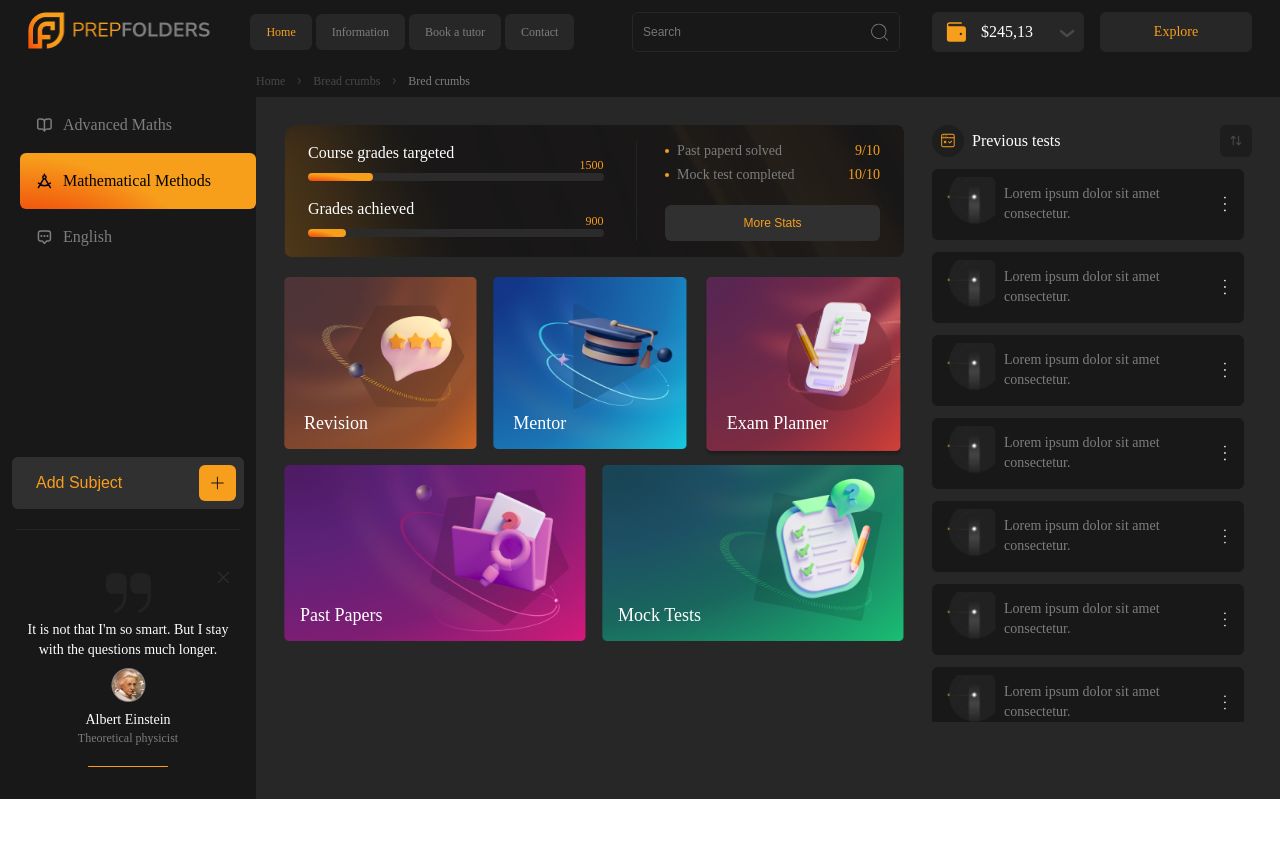
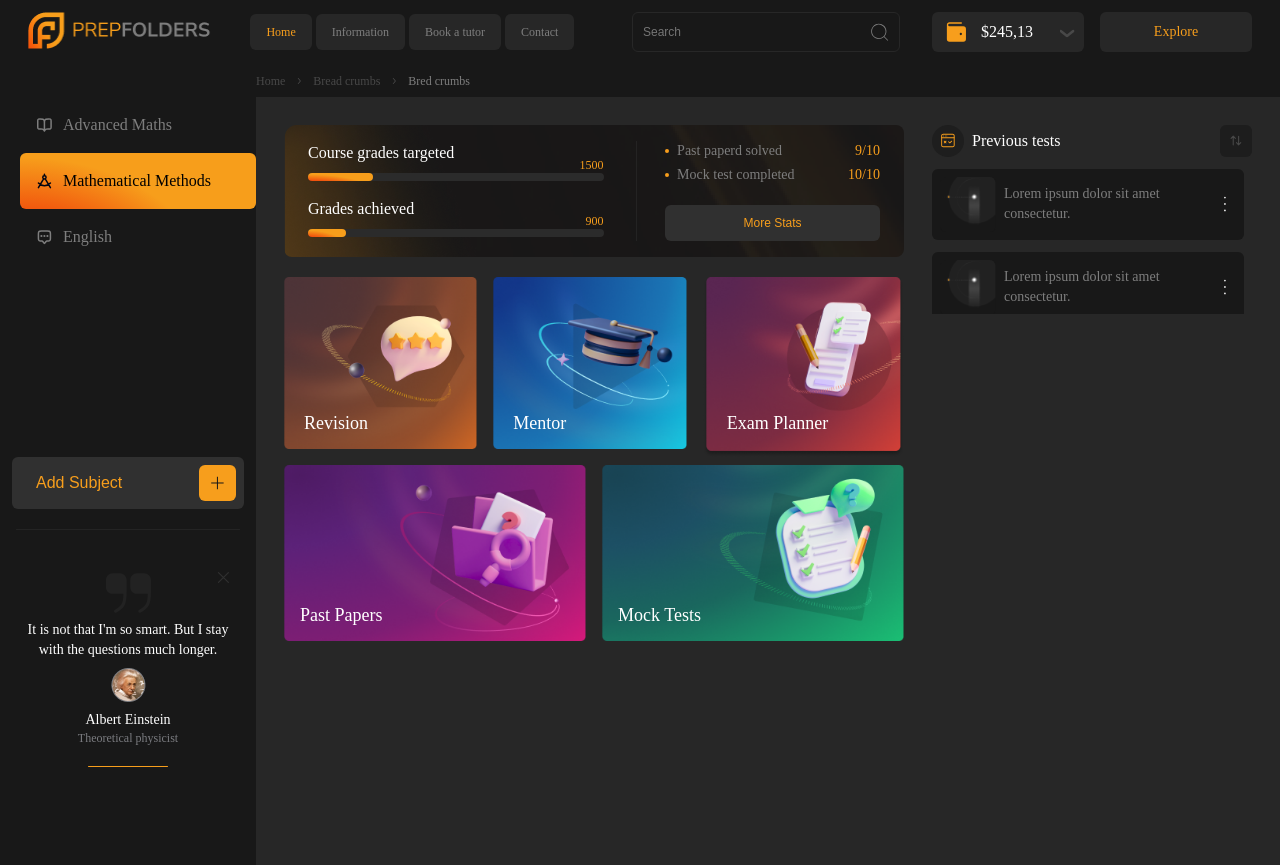
Before and after one commit to imtiaz993/arrange-records, a Next.js app: page / in a window 1280 px wide. Before the commit the page ends 800 px from the top, so only its background shows below. Built offline with nearby package versions, Linux system fonts and the light colour scheme; a web font is replaced by a local one.

Commit message:
max height to prev-test

```diff
--- a/src/app/pagesContent/HomePage/components/Content.jsx
+++ b/src/app/pagesContent/HomePage/components/Content.jsx
@@ -1,7 +1,7 @@
 "use client";
 import React, { useState } from "react";
 
-const Content = () => {
+const Content = ({ divRef }) => {
   const [examPlannerButton, setExamPlannerButtons] = useState(false);
 
   return (
@@ -60,7 +60,7 @@ const Content = () => {
           </button>
         </div>
       </div>
-      <div className="mt-5">
+      <div className="mt-5" ref={divRef}>
         <div>
           <div className="grid grid-cols-3 gap-4 mb-1 mr-2">
             <div className="relative cursor-pointer">
--- a/src/app/pagesContent/HomePage/components/PreviousTest.jsx
+++ b/src/app/pagesContent/HomePage/components/PreviousTest.jsx
@@ -1,6 +1,6 @@
 import React from "react";
 
-const PreviousTest = () => {
+const PreviousTest = ({ imagesHeight }) => {
   return (
     <div className="test-section min-w-[320px] max-w-xs bg-[#272727] p-7 pl-0">
       <div className="flex items-center">
@@ -12,7 +12,10 @@ const PreviousTest = () => {
           <img width="14px" src="/icons/sort.svg" alt="" />
         </div>
       </div>
-      <div className="max-h-[553px] overflow-y-auto pr-2 mt-3">
+      <div
+        style={{ maxHeight: imagesHeight?imagesHeight + 105 + "px":"85vh" }}
+        className={`overflow-y-auto pr-2 mt-3`}
+      >
         <div className="flex justify-between items-center rounded-md bg-[#181818] test-gradient p-2 mb-3 cursor-pointer text-[#7E7E7E] hover:text-white">
           <img width="56px" src="/images/test-image.png" alt="" />
           <p className=" mx-2 w-[calc(100%-80px)] text-sm">
--- a/src/app/pagesContent/HomePage/components/Sidebar.jsx
+++ b/src/app/pagesContent/HomePage/components/Sidebar.jsx
@@ -4,7 +4,7 @@ import React, { useState } from "react";
 const Sidebar = () => {
   const [activeTab, setActiveTab] = useState("Mathematical Methods");
   return (
-    <div className="bg-[#181818] w-1/4 max-w-xs">
+    <div className="bg-[#181818] w-1/4 max-w-xs min-h-screen">
       <div className="mb-48">
         <div
           className={`flex items-center px-4 py-4 ml-5 rounded-md cursor-pointer mt-8 ${
--- a/src/app/pagesContent/HomePage/index.jsx
+++ b/src/app/pagesContent/HomePage/index.jsx
@@ -1,4 +1,5 @@
-import React from "react";
+"use client";
+import React, { useRef, useEffect, useState } from "react";
 import Appbar from "./components/Appbar";
 import Sidebar from "./components/Sidebar";
 import Content from "./components/Content";
@@ -6,16 +7,25 @@ import BreadCrumbs from "./components/BreadCrumbs";
 import PreviousTest from "./components/PreviousTest";
 
 const HomePage = () => {
+  const divRef = useRef(null);
+  const [imagesHeight, setImagesHeight] = useState(
+    divRef.current?.clientHeight
+  );
+
+  useEffect(() => {
+    const divHeight = divRef.current.clientHeight;
+    setImagesHeight(divHeight);
+  }, []);
   return (
-    <div className="bg-[#272727]">
+    <div className="bg-[#272727] min-h-screen">
       <Appbar />
       <div className="flex">
         <Sidebar />
         <div className="w-full">
           <BreadCrumbs />
           <div className="flex justify-between">
-            <Content />
-            <PreviousTest />
+            <Content divRef={divRef} />
+            <PreviousTest imagesHeight={imagesHeight} />
           </div>
         </div>
       </div>
```
